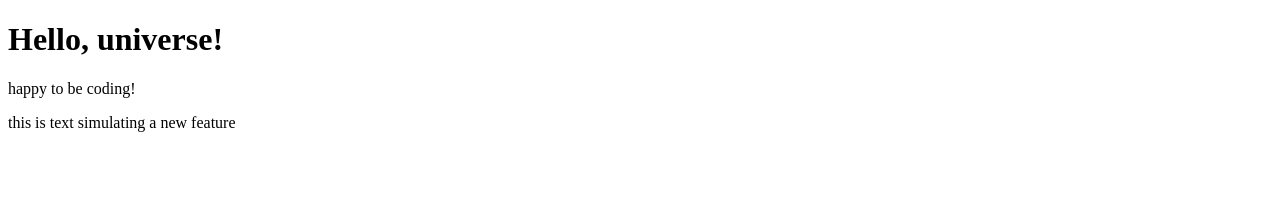
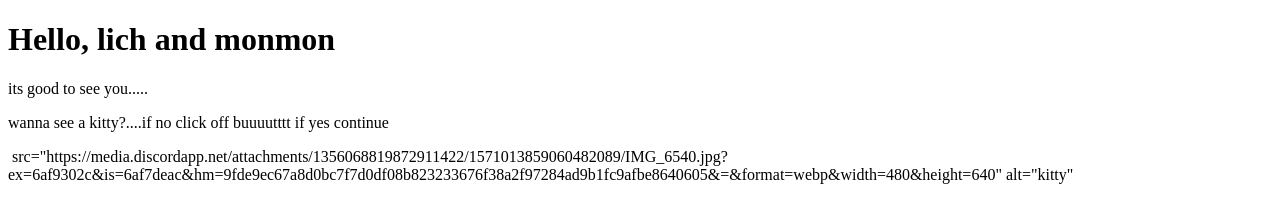
Before and after one commit to Jasminelittle137/first-repository, a plain HTML site: page index.html in a window 1280 px wide. Drawn offline with Linux system fonts and the light colour scheme.

Commit message:
Update index.html

```diff
--- a/index.html
+++ b/index.html
@@ -6,9 +6,11 @@
   <title>Document</title>
 </head>
 <body>
-  <h1>Hello, universe! </h1>
-  <p>happy to be coding!</p>
-  <p>this is text simulating a new feature
+  <h1>Hello, lich and monmon </h1>
+  <p>its good to see you.....</p>
+  <p>wanna see a kitty?....if no click off buuuutttt if yes continue
   </p>
+  <img> src="https://media.discordapp.net/attachments/1356068819872911422/1571013859060482089/IMG_6540.jpg?ex=6af9302c&is=6af7deac&hm=9fde9ec67a8d0bc7f7d0df08b823233676f38a2f97284ad9b1fc9afbe8640605&=&format=webp&width=480&height=640"
+  alt="kitty"
 </body>
 </html>
```
